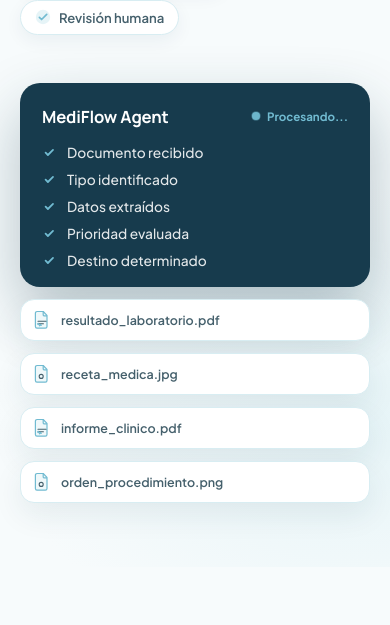
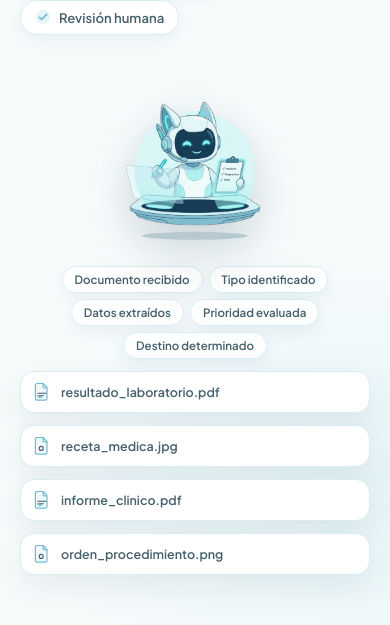
Before and after one commit to No-Country-simulation/G10-LATAM-EQUIPO17-MediFlow, a React (Vite) app in the folder frontend/: page / in a window 390 px wide. Shown: the part 723-1348 px from the top of the page. Built offline with nearby package versions, Linux system fonts and the light colour scheme; no server answers.

Commit message:
Incorporacion de Animacion en la landing con gsap

```diff
--- a/frontend/src/modules/auth/components/MediFlowAgentAnimation.jsx
+++ b/frontend/src/modules/auth/components/MediFlowAgentAnimation.jsx
@@ -1,7 +1,7 @@
 import { useEffect, useLayoutEffect, useRef } from 'react'
 import gsap from 'gsap'
 import { directories } from './directories'
-import agenteFlowData from '../assets/agente-flowData.png'
+import agenteFlowData from '../../../shared/assets/agente-flowData.png'
 import './MediFlowAgentAnimation.css'
 
 function createAgentAnimation({
--- a/frontend/src/modules/landing/components/AgentPreview.css
+++ b/frontend/src/modules/landing/components/AgentPreview.css
@@ -60,81 +60,45 @@
   right: 0;
 }
 
-.agent__card {
+.agent__figure {
   position: absolute;
   top: 50%;
   left: 50%;
+  display: flex;
+  width: min(320px, 72%);
+  flex-direction: column;
+  align-items: center;
+  gap: 12px;
   transform: translate(-50%, -50%);
-  width: min(300px, 62%);
-  background: var(--color-mf-dark);
-  border-radius: 20px;
-  padding: 22px 22px 18px;
-  box-shadow: 0 26px 60px rgba(23, 59, 77, 0.3);
 }
 
-.agent__card-head {
-  display: flex;
-  align-items: center;
-  justify-content: space-between;
-  gap: 12px;
-  margin-bottom: 16px;
+.agent__character {
+  width: clamp(180px, 18vw, 280px);
+  height: auto;
+  object-fit: contain;
+  filter: drop-shadow(0 16px 24px rgba(23, 59, 77, 0.2));
 }
 
-.agent__card-title {
-  margin: 0;
-  font-family: var(--font-display);
-  font-size: 1.05rem;
-  font-weight: 700;
-  color: #fff;
-  letter-spacing: -0.01em;
-}
-
-.agent__card-status {
-  display: inline-flex;
-  align-items: center;
-  gap: 7px;
-  color: var(--color-mf-sky);
-  font-size: 0.72rem;
-  font-weight: 700;
-  white-space: nowrap;
-}
-
-.agent__status-dot {
-  width: 8px;
-  height: 8px;
-  border-radius: 50%;
-  background: var(--color-mf-sky);
-  animation: agent-pulse 1.6s ease-in-out infinite;
-}
-
-@keyframes agent-pulse {
-  0%,
-  100% {
-    opacity: 1;
-    box-shadow: 0 0 0 0 rgba(113, 187, 209, 0.45);
-  }
-  50% {
-    opacity: 0.75;
-    box-shadow: 0 0 0 6px rgba(113, 187, 209, 0);
-  }
-}
-
-.agent__checks {
+.agent__chips {
   display: flex;
-  flex-direction: column;
-  gap: 10px;
+  flex-wrap: wrap;
+  justify-content: center;
+  gap: 6px;
   margin: 0;
   padding: 0;
   list-style: none;
 }
 
-.agent__check {
-  display: flex;
-  align-items: center;
-  gap: 10px;
-  color: rgba(255, 255, 255, 0.88);
-  font-size: 0.86rem;
-  font-weight: 500;
+.agent__chip {
+  padding: 5px 12px;
+  border: 1px solid var(--color-mf-bg-4);
+  border-radius: 999px;
+  color: var(--color-mf-dark-3);
+  background: rgba(255, 255, 255, 0.85);
+  box-shadow: 0 6px 16px rgba(23, 59, 77, 0.06);
+  font-size: 0.72rem;
+  font-weight: 600;
+  white-space: nowrap;
 }
 
 @media (max-width: 1100px) {
@@ -146,10 +110,6 @@
   .agent__doc {
     max-width: 150px;
     padding: 10px 12px;
-  }
-
-  .agent__card {
-    width: 270px;
   }
 }
 
@@ -167,11 +127,15 @@
     display: none;
   }
 
-  .agent__card {
+  .agent__figure {
     position: static;
     transform: none;
+    order: -1;
     width: 100%;
-    order: -1;
+  }
+
+  .agent__character {
+    width: clamp(160px, 44vw, 220px);
   }
 
   .agent__doc {
@@ -196,7 +160,7 @@
     align-items: stretch;
   }
 
-  .agent__card {
+  .agent__figure {
     order: 0;
     grid-column: 1 / -1;
   }
--- a/frontend/src/modules/landing/components/AgentPreview.jsx
+++ b/frontend/src/modules/landing/components/AgentPreview.jsx
@@ -1,3 +1,4 @@
+import agenteFlowData from '../../../shared/assets/agente-flowData.png'
 import './AgentPreview.css'
 
 const procesamiento = [
@@ -56,20 +57,6 @@ function FileIcon({ tipo }) {
   )
 }
 
-function ReCheckIcon() {
-  return (
-    <svg width="15" height="15" viewBox="0 0 15 15" fill="none" aria-hidden="true">
-      <path
-        d="M3.6 7.7 5.9 10 11 4.9"
-        stroke="var(--color-mf-sky)"
-        strokeWidth="1.8"
-        strokeLinecap="round"
-        strokeLinejoin="round"
-      />
-    </svg>
-  )
-}
-
 function AgentPreview() {
   return (
     <div className="agent">
@@ -92,23 +79,20 @@ function AgentPreview() {
         </div>
       ))}
 
-      <article className="agent__card">
-        <div className="agent__card-head">
-          <h2 className="agent__card-title">MediFlow Agent</h2>
-          <span className="agent__card-status">
-            <span className="agent__status-dot" aria-hidden="true" />
-            Procesando...
-          </span>
-        </div>
-        <ul className="agent__checks">
+      <div className="agent__figure">
+        <img
+          className="agent__character"
+          src={agenteFlowData}
+          alt="Agente inteligente MediFlow"
+        />
+        <ul className="agent__chips">
           {procesamiento.map((item) => (
-            <li key={item} className="agent__check">
-              <ReCheckIcon />
-              <span>{item}</span>
+            <li key={item} className="agent__chip">
+              {item}
             </li>
           ))}
         </ul>
-      </article>
+      </div>
     </div>
   )
 }
--- a/frontend/src/modules/landing/pages/LandingPage.jsx
+++ b/frontend/src/modules/landing/pages/LandingPage.jsx
@@ -1,3 +1,6 @@
+import { useLayoutEffect, useRef } from 'react'
+import gsap from 'gsap'
+import { ScrollTrigger } from 'gsap/ScrollTrigger'
 import LandingHeader from '../components/LandingHeader'
 import HeroSection from '../components/HeroSection'
 import HowItWorksSection from '../components/HowItWorksSection'
@@ -5,9 +8,123 @@ import FeaturesSection from '../components/FeaturesSection'
 import SecuritySection from '../components/SecuritySection'
 import LandingFooter from '../components/LandingFooter'
 
+gsap.registerPlugin(ScrollTrigger)
+
+function createLandingScrollAnimations() {
+  gsap.timeline({ defaults: { ease: 'power3.out' } })
+    .fromTo('.hero__badge', { opacity: 0, y: 15 }, { opacity: 1, y: 0, duration: 0.6 })
+    .fromTo('.hero__title', { opacity: 0, y: 25 }, { opacity: 1, y: 0, duration: 0.8 }, '-=0.35')
+    .fromTo('.hero__description', { opacity: 0, y: 20 }, { opacity: 1, y: 0, duration: 0.7 }, '-=0.5')
+    .fromTo('.hero__actions', { opacity: 0, y: 15 }, { opacity: 1, y: 0, duration: 0.6 }, '-=0.42')
+    .fromTo('.hero__checks > .hero__check', { opacity: 0, y: 12 }, { opacity: 1, y: 0, duration: 0.4, stagger: 0.07 }, '-=0.42')
+    .fromTo('.hero__preview', { opacity: 0, x: 28 }, { opacity: 1, x: 0, duration: 0.85, ease: 'power2.out' }, '-=0.75')
+    .fromTo('.agent__doc', { opacity: 0, y: 12 }, { opacity: 1, y: 0, duration: 0.5, stagger: 0.08 }, '-=0.45')
+    .fromTo('.agent__figure', { opacity: 0 }, { opacity: 1, duration: 0.5 }, '-=0.4')
+
+  gsap.fromTo(
+    '.landing-section--how .landing-section__heading',
+    { opacity: 0, y: 30 },
+    {
+      opacity: 1,
+      y: 0,
+      duration: 0.6,
+      ease: 'power2.out',
+      scrollTrigger: { trigger: '.landing-section--how', start: 'top 75%', once: true },
+    }
+  )
+  gsap.fromTo(
+    '.landing-steps > .landing-step',
+    { opacity: 0, y: 26 },
+    {
+      opacity: 1,
+      y: 0,
+      duration: 0.6,
+      stagger: 0.14,
+      ease: 'power2.out',
+      scrollTrigger: { trigger: '.landing-steps', start: 'top 78%', once: true },
+    }
+  )
+
+  gsap.fromTo(
+    '.landing-section--tinted .landing-section__heading',
+    { opacity: 0, y: 30 },
+    {
+      opacity: 1,
+      y: 0,
+      duration: 0.6,
+      ease: 'power2.out',
+      scrollTrigger: { trigger: '.landing-section--tinted', start: 'top 78%', once: true },
+    }
+  )
+  gsap.fromTo(
+    '.landing-features > .landing-feature',
+    { opacity: 0, y: 26 },
+    {
+      opacity: 1,
+      y: 0,
+      duration: 0.6,
+      stagger: 0.12,
+      ease: 'power2.out',
+      scrollTrigger: { trigger: '.landing-features', start: 'top 80%', once: true },
+    }
+  )
+
+  gsap.fromTo(
+    '.landing-security__seal',
+    { opacity: 0, scale: 0.92 },
+    {
+      opacity: 1,
+      scale: 1,
+      duration: 0.6,
+      ease: 'power2.out',
+      scrollTrigger: { trigger: '.landing-security', start: 'top 78%', once: true },
+    }
+  )
+  gsap.fromTo(
+    '.landing-security__content',
+    { opacity: 0, y: 26 },
+    {
+      opacity: 1,
+      y: 0,
+      duration: 0.6,
+      ease: 'power2.out',
+      scrollTrigger: { trigger: '.landing-security', start: 'top 78%', once: true },
+    }
+  )
+
+  gsap.fromTo(
+    '.landing-footer',
+    { opacity: 0, y: 18 },
+    {
+      opacity: 1,
+      y: 0,
+      duration: 0.6,
+      ease: 'sine.out',
+      scrollTrigger: { trigger: '.landing-footer', start: 'top 92%', once: true },
+    }
+  )
+}
+
 function LandingPage() {
+  const landingRef = useRef(null)
+
+  useLayoutEffect(() => {
+    const reduceMotion = window.matchMedia('(prefers-reduced-motion: reduce)').matches
+    if (reduceMotion) return undefined
+
+    const ctx = gsap.context(createLandingScrollAnimations, landingRef)
+
+    const refreshOnLoad = () => ScrollTrigger.refresh()
+    window.addEventListener('load', refreshOnLoad)
+
+    return () => {
+      window.removeEventListener('load', refreshOnLoad)
+      ctx.revert()
+    }
+  }, [])
+
   return (
-    <>
+    <div ref={landingRef}>
       <LandingHeader />
       <main>
         <HeroSection />
@@ -16,7 +133,7 @@ function LandingPage() {
         <SecuritySection />
       </main>
       <LandingFooter />
-    </>
+    </div>
   )
 }
 
```
Also changed, not shown: frontend/src/shared/assets/agente-flowData.png (renamed from frontend/src/modules/auth/assets/agente-flowData.png).
